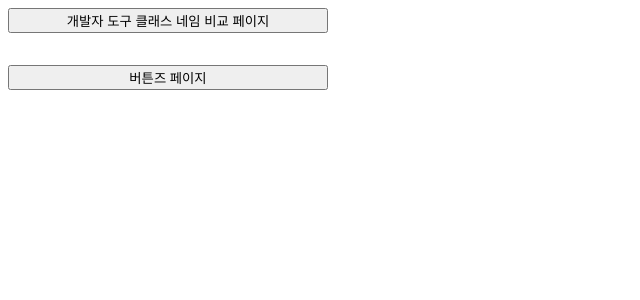
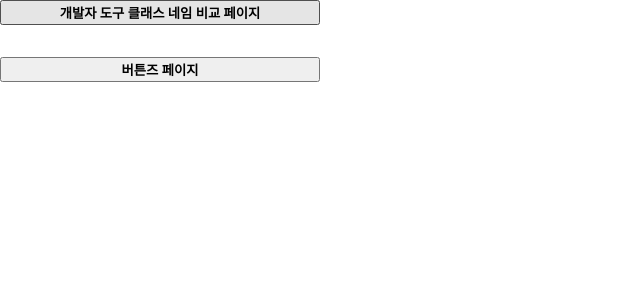
Before and after one commit to chamin966/Project_Setting_Convention, a React (Create React App) app: page / in a window 1280 px wide. Shown: the top 300 px of the page, without its empty margins (0-640 px from the left). Built offline with nearby package versions, Linux system fonts and the light colour scheme.

Commit message:
Style: 글로벌 스타일 적용

```diff
--- a/package.json
+++ b/package.json
@@ -14,6 +14,7 @@
     "react-dom": "^18.2.0",
     "react-scripts": "5.0.1",
     "styled-components": "^6.1.6",
+    "styled-reset": "^4.5.2",
     "typescript": "^4.9.5",
     "web-vitals": "^2.1.4"
   },
--- a/src/index.tsx
+++ b/src/index.tsx
@@ -1,14 +1,15 @@
 import React from 'react';
 import ReactDOM from 'react-dom/client';
 import reportWebVitals from './reportWebVitals';
-import Home from './pages/Home';
 import Router from './Router';
+import GlobalStyle from './styles/GlobalStyle';
 
 const root = ReactDOM.createRoot(
   document.getElementById('root') as HTMLElement
 );
 root.render(
   <React.StrictMode>
+    <GlobalStyle />
     <Router />
   </React.StrictMode>
 );
--- /dev/null
+++ b/src/styles/GlobalStyle.js
@@ -0,0 +1,15 @@
+import React from 'react';
+import { createGlobalStyle } from 'styled-components';
+import reset from 'styled-reset';
+
+const GlobalStyle = createGlobalStyle`
+  ${reset}
+
+  *{
+    box-sizing: border-box;
+    font-family: serif !important;
+    font-weight: 900;
+  }
+`;
+
+export default GlobalStyle;
```
Also changed, not shown: 1 other file (tests, documents, lock files or other folders).
